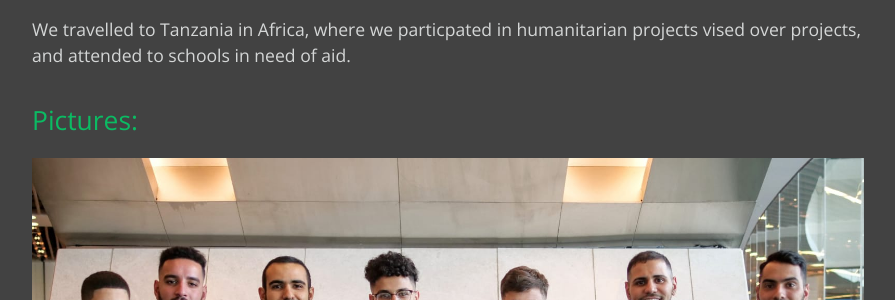
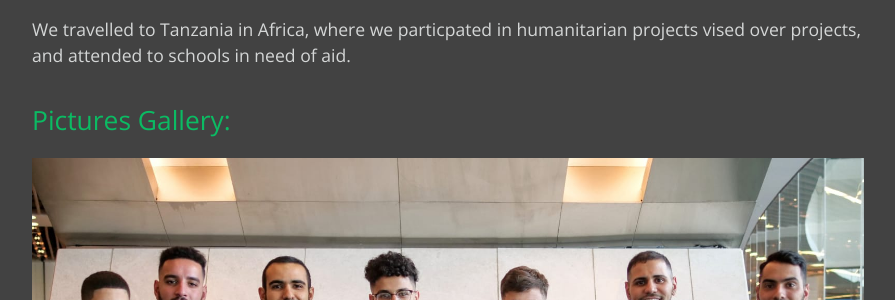
Before and after one commit to joey101/website, a Jekyll site: the page built from projects/volunteer.md, in a window 1280 px wide and 900 px high, scrolled down 551 px. Shown: the part 158-458 px from the top of the window, without its empty margins (192-1087 px from the left). Built offline with Jekyll 4.4.1, drawn with Linux system fonts in a browser that asks for light colours; some of the changed lines change nothing that is shown.

Commit message:
title fixing

```diff
--- a/projects/volunteer.md
+++ b/projects/volunteer.md
@@ -15,14 +15,14 @@ This project was done in 11th grade as part of a community service. This was par
 We travelled to Tanzania in Africa, where we particpated in humanitarian projects vised over projects, and attended to schools in need of aid.
 
 
-## Pictures:
+## Pictures Gallery:
 
 ![Picture1](../images/africa/001.JPG)
-![Picture1](../images/africa/233.JPG)
-![Picture1](../images/africa/259.JPG)
-![Picture1](../images/africa/314.JPG)
-![Picture1](../images/africa/316.JPG)
-![Picture1](../images/africa/492.JPG)
+![Picture2](../images/africa/233.JPG)
+![Picture3](../images/africa/259.JPG)
+![Picture4](../images/africa/314.JPG)
+![Picture5](../images/africa/316.JPG)
+![Picture6](../images/africa/492.JPG)
 
 
 [back](../index.html)
```
